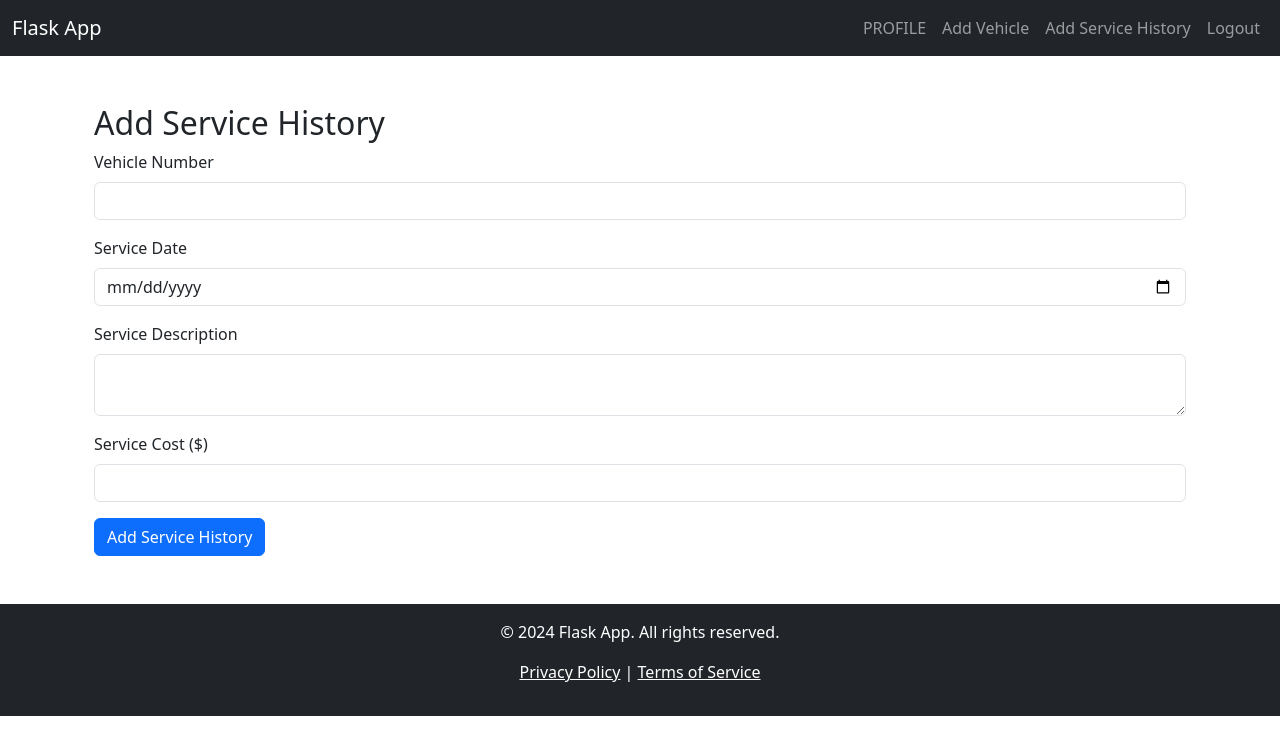
After one commit to rhegisan/vehicle-management-app, a Flask app: page /add_service_history in a window 1280 px wide. The commit adds this page. Shown: the top 755 px of the page. Run offline with Flask 3, Linux system fonts and the light colour scheme; the visitor is signed in with stand-in values (Sample User, id 1).

Commit message:
added useredit profile and service history

```diff
--- a/app.py
+++ b/app.py
@@ -11,6 +11,7 @@ from flask import make_response
 import json
 import os
 import zipfile
+from decimal import Decimal
 
 app = Flask(__name__)
 
@@ -50,6 +51,7 @@ class User(UserMixin):
 dynamodb = boto3.resource('dynamodb', region_name='us-east-1')  # Choose your region
 users_table = dynamodb.Table('users')
 vehicles_table = dynamodb.Table('vehicles')
+vehicle_service_history = dynamodb.Table('vehicle_service_history')
 
 # AWS S3 setup
 S3_BUCKET_NAME = 'rhegi'  # Replace with your S3 bucket name
@@ -145,10 +147,34 @@ def create_tables_if_not_exist():
                 }
             ]
         )
+        # Check if 'vehicle_service_history' table exists
+    try:
+        client.describe_table(TableName='vehicle_service_history')
+        print("Table 'vehicle_service_history' already exists.")
+    except client.exceptions.ResourceNotFoundException:
+        print("Table 'vehicle_service_history' does not exist. Creating table...")
+        client.create_table(
+            TableName='vehicle_service_history',
+            KeySchema=[
+                {'AttributeName': 'vehicle_number', 'KeyType': 'HASH'},  # Partition key
+                {'AttributeName': 'service_date', 'KeyType': 'RANGE'}  # Sort key (service_date)
+            ],
+            AttributeDefinitions=[
+                {'AttributeName': 'vehicle_number', 'AttributeType': 'S'},
+                {'AttributeName': 'service_date', 'AttributeType': 'S'}
+            ],
+            ProvisionedThroughput={
+                'ReadCapacityUnits': 5,
+                'WriteCapacityUnits': 5
+            }
+        )
+
         client.get_waiter('table_exists').wait(TableName='users')
         print("Table 'users' created successfully.")
         client.get_waiter('table_exists').wait(TableName='vehicles')
         print("Table 'vehicles' created successfully.")
+        client.get_waiter('table_exists').wait(TableName='vehicle_service_history')
+        print("Table 'vehicle_service_history' created successfully.")
 
 # Function to ensure that the S3 bucket exists, and create it if not
 def ensure_bucket_exists():
@@ -263,7 +289,7 @@ def check_or_create_lambda_function():
         print(f"Lambda function '{function_name}' does not exist. Creating it...")
 
         # Path to Lambda code
-        source_dir = '.'  # Replace with your Lambda code directory
+        source_dir = './lambda'  # Replace with your Lambda code directory
         output_zip = 'lambda_function.zip'
 
         # Zip the Lambda function code
@@ -303,7 +329,7 @@ def check_or_create_lambda_function():
         print(f"Updating code for Lambda function '{function_name}'...")
 
         # Path to Lambda code
-        source_dir = '.'  # Replace with your Lambda code directory
+        source_dir = './lambda'  # Replace with your Lambda code directory
         output_zip = 'lambda_function.zip'
 
         # Zip the Lambda function code
@@ -558,6 +584,59 @@ def signup():
     return render_template('signup.html')
 
 
+# Route for editing the profile
+@app.route('/edit_profile', methods=['GET', 'POST'])
+@login_required
+def edit_profile():
+    if request.method == 'POST':
+        full_name = request.form['full_name']
+        email = request.form['email']
+        phone_number = request.form['phone_number']
+        new_password = request.form['password']
+        confirm_password = request.form['confirm_password']
+
+        # Check if passwords match when a new password is entered
+        if new_password and new_password != confirm_password:
+            flash('Passwords do not match!', 'danger')
+            return redirect(url_for('edit_profile'))
+
+        # Hash the new password if provided
+        if new_password:
+            hashed_password = bcrypt.hashpw(new_password.encode('utf-8'), bcrypt.gensalt())
+
+        # Update the user's profile in DynamoDB
+        update_expression = "SET full_name = :full_name, email = :email, phone_number = :phone_number"
+        expression_values = {
+            ':full_name': full_name,
+            ':email': email,
+            ':phone_number': phone_number
+        }
+
+        # If a new password is provided, update it as well
+        if new_password:
+            update_expression += ", password = :password"
+            expression_values[':password'] = boto3.dynamodb.types.Binary(hashed_password)
+
+        # Perform the update in DynamoDB
+        users_table.update_item(
+            Key={'username': current_user.id},
+            UpdateExpression=update_expression,
+            ExpressionAttributeValues=expression_values
+        )
+
+        flash('Profile updated successfully!', 'success')
+        return redirect(url_for('home'))
+
+    # Fetch the current user's information from DynamoDB
+    user = users_table.get_item(Key={'username': current_user.id})['Item']
+
+    # Pass the current values of full_name, email, and phone_number to the template
+    return render_template('edit_profile.html',
+                           username=user['username'],
+                           full_name=user['full_name'],
+                           email=user['email'],
+                           phone_number=user['phone_number'])
+
 # Login Route
 @app.route('/login', methods=['GET', 'POST'])
 def login():
@@ -594,7 +673,10 @@ def home():
             # Generate the presigned URL for the bill image (if it exists)
             vehicle['image_url'] = generate_presigned_url(S3_BUCKET_NAME, vehicle['bill_image'])
 
-    # Pass the vehicles (with image_url) to the template
+        # Add the link to the service history page for each vehicle
+        vehicle['service_history_url'] = url_for('view_service_history', vehicle_number=vehicle['vehicle_number'])
+
+    # Pass the vehicles (with image_url and service_history_url) to the template
     return render_template('home.html', vehicles=vehicles)
 
 
@@ -771,6 +853,112 @@ def delete_vehicle(vehicle_number):
     return redirect(url_for('home'))
 
 
+@app.route('/add_service_history', methods=['GET', 'POST'])
+@login_required
+def add_service_history():
+    if request.method == 'POST':
+        # Get the form data
+        vehicle_number = request.form['vehicle_number']  # User inputs the vehicle number here
+        service_date = request.form['service_date']
+        service_description = request.form['service_description']
+        service_cost = Decimal(request.form['service_cost'])  # Use Decimal for cost precision
+
+        # Add service history to the vehicle_service_history table
+        vehicle_service_history.put_item(
+            Item={
+                'vehicle_number': vehicle_number,
+                'service_date': service_date,
+                'service_description': service_description,
+                'service_cost': service_cost,  # Store as string or Decimal in DynamoDB
+            }
+        )
+
+        flash('Service history added successfully!', 'success')
+        return redirect(url_for('view_service_history', vehicle_number=vehicle_number))  # Redirect back to the view history page
+
+    return render_template('add_service_history.html')
+
+
+@app.route('/view_service_history/<vehicle_number>')
+@login_required
+def view_service_history(vehicle_number):
+    # Fetch the service history for the specific vehicle
+    service_response = vehicle_service_history.query(
+        KeyConditionExpression=boto3.dynamodb.conditions.Key('vehicle_number').eq(vehicle_number)
+    )
+
+    service_history = service_response.get('Items', [])
+
+    # Fetch vehicle details (optional, to display vehicle info along with service history)
+    vehicle_response = vehicles_table.get_item(
+        Key={'vehicle_number': vehicle_number, 'username': current_user.id}
+    )
+
+    vehicle = vehicle_response.get('Item', {})
+
+    # Make sure to pass vehicle_number to the template
+    return render_template('view_service_history.html', service_history=service_history, vehicle=vehicle, vehicle_number=vehicle_number)
+
+
+
+@app.route('/edit_service_history/<vehicle_number>/<service_date>', methods=['GET', 'POST'])
+@login_required
+def edit_service_history(vehicle_number, service_date):
+    # Fetch the service history based on vehicle_number and service_date
+    response = vehicle_service_history.get_item(
+        Key={
+            'vehicle_number': vehicle_number,
+            'service_date': service_date
+        }
+    )
+
+    service = response.get('Item')  # Fetch the service item to edit
+
+    if not service:
+        flash('Service history not found!', 'danger')
+        return redirect(url_for('view_service_history', vehicle_number=vehicle_number))
+
+    if request.method == 'POST':
+        # Get the updated form data
+        updated_service_date = request.form['service_date']
+        updated_service_description = request.form['service_description']
+        updated_service_cost = Decimal(request.form['service_cost'])  # Use Decimal for precision
+
+        # Update the service history item in DynamoDB
+        vehicle_service_history.update_item(
+            Key={
+                'vehicle_number': vehicle_number,
+                'service_date': service_date
+            },
+            UpdateExpression="SET service_date = :sd, service_description = :sd_desc, service_cost = :sd_cost",
+            ExpressionAttributeValues={
+                ':sd': updated_service_date,
+                ':sd_desc': updated_service_description,
+                ':sd_cost': updated_service_cost
+            }
+        )
+
+        flash('Service history updated successfully!', 'success')
+        return redirect(url_for('view_service_history', vehicle_number=vehicle_number))
+
+    return render_template('edit_service_history.html', service=service, vehicle_number=vehicle_number)
+
+
+@app.route('/delete_service_history/<vehicle_number>/<service_date>', methods=['POST'])
+@login_required
+def delete_service_history(vehicle_number, service_date):
+    # Delete the service history item from DynamoDB
+    vehicle_service_history.delete_item(
+        Key={
+            'vehicle_number': vehicle_number,
+            'service_date': service_date
+        }
+    )
+
+    flash('Service history deleted successfully!', 'success')
+    return redirect(url_for('view_service_history', vehicle_number=vehicle_number))
+
+
 
 if __name__ == '__main__':
     app.run(debug=True, use_reloader=False)
--- /dev/null
+++ b/templates/add_service_history.html
@@ -0,0 +1,26 @@
+{% extends 'base.html' %}
+
+{% block content %}
+<div class="container">
+    <h2>Add Service History</h2>
+    <form method="POST">
+        <div class="mb-3">
+            <label for="vehicle_number" class="form-label">Vehicle Number</label>
+            <input type="text" class="form-control" id="vehicle_number" name="vehicle_number" required>
+        </div>
+        <div class="mb-3">
+            <label for="service_date" class="form-label">Service Date</label>
+            <input type="date" class="form-control" id="service_date" name="service_date" required>
+        </div>
+        <div class="mb-3">
+            <label for="service_description" class="form-label">Service Description</label>
+            <textarea class="form-control" id="service_description" name="service_description" required></textarea>
+        </div>
+        <div class="mb-3">
+            <label for="service_cost" class="form-label">Service Cost ($)</label>
+            <input type="number" step="0.01" class="form-control" id="service_cost" name="service_cost" required>
+        </div>
+        <button type="submit" class="btn btn-primary">Add Service History</button>
+    </form>
+</div>
+{% endblock %}
--- a/templates/base.html
+++ b/templates/base.html
@@ -20,7 +20,14 @@
                 <ul class="navbar-nav ms-auto">
                     {% if current_user.is_authenticated %}
                         <li class="nav-item">
+                            <a class="nav-link" href="{{ url_for('edit_profile') }}">PROFILE</a>
+                        </li>
+                        <li class="nav-item">
                             <a class="nav-link" href="{{ url_for('vehicle') }}">Add Vehicle</a>
+                        </li>
+                         <!-- Add Service History Link -->
+                         <li class="nav-item">
+                            <a class="nav-link" href="{{ url_for('add_service_history', vehicle_number='vehicle_number') }}">Add Service History</a>
                         </li>
                         <li class="nav-item">
                             <a class="nav-link" href="{{ url_for('logout') }}">Logout</a>
--- a/templates/edit_vehicle.html
+++ b/templates/edit_vehicle.html
@@ -21,7 +21,7 @@
         <input type="text" class="form-control" id="license_plate_number" name="license_plate_number" value="{{ vehicle.license_plate_number }}" required>
       </div>
       <div class="mb-3">
-        <label for="maintenance_date" class="form-label">Maintenance Date</label>
+        <label for="maintenance_reminder_date" class="form-label">Maintenance Date</label>
         <input type="date" class="form-control" id="maintenance_date" name="maintenance_date" value="{{ vehicle.maintenance_date[:10] }}" required>
       </div>
       <div class="mb-3">
--- a/templates/home.html
+++ b/templates/home.html
@@ -30,13 +30,16 @@
                 No bill image uploaded.
               {% endif %}
             </td>
-            <td>
+            <td class="text-right">  <!-- Align the actions to the right -->
               <a href="{{ url_for('edit_vehicle', vehicle_number=vehicle.vehicle_number) }}" class="btn btn-warning">Edit</a>
 
               <!-- Delete Button -->
               <form action="{{ url_for('delete_vehicle', vehicle_number=vehicle.vehicle_number) }}" method="POST" style="display:inline;">
                 <button type="submit" class="btn btn-danger" onclick="return confirm('Are you sure you want to delete this vehicle?')">Delete</button>
               </form>
+
+              <!-- Service History Button aligned to the right -->
+              <a href="{{ url_for('view_service_history', vehicle_number=vehicle.vehicle_number) }}" class="btn btn-primary ml-2">Service History</a> <!-- Added margin-left for spacing -->
             </td>
           </tr>
         {% else %}
--- a/templates/vehicle.html
+++ b/templates/vehicle.html
@@ -32,8 +32,8 @@
       </div>
 
       <div class="form-group">
-        <label for="maintenance_date">Maintenance Date</label>
-        <input type="date" class="form-control" id="maintenance_date" name="maintenance_date" required>
+        <label for="maintenance_reminder_date">Maintenance Date</label>
+        <input type="date" class="form-control" id="maintenance_reminder_date" name="maintenance_date" required>
       </div>
 
       <div class="form-group">
```
Also changed, not shown: templates/edit_profile.html (added, +48 -0 lines), templates/edit_service_history.html (added, +25 -0 lines), templates/view_service_history.html (added, +43 -0 lines), lambda/lambda_function.py (renamed from lambda_function.py), 1 other file.
